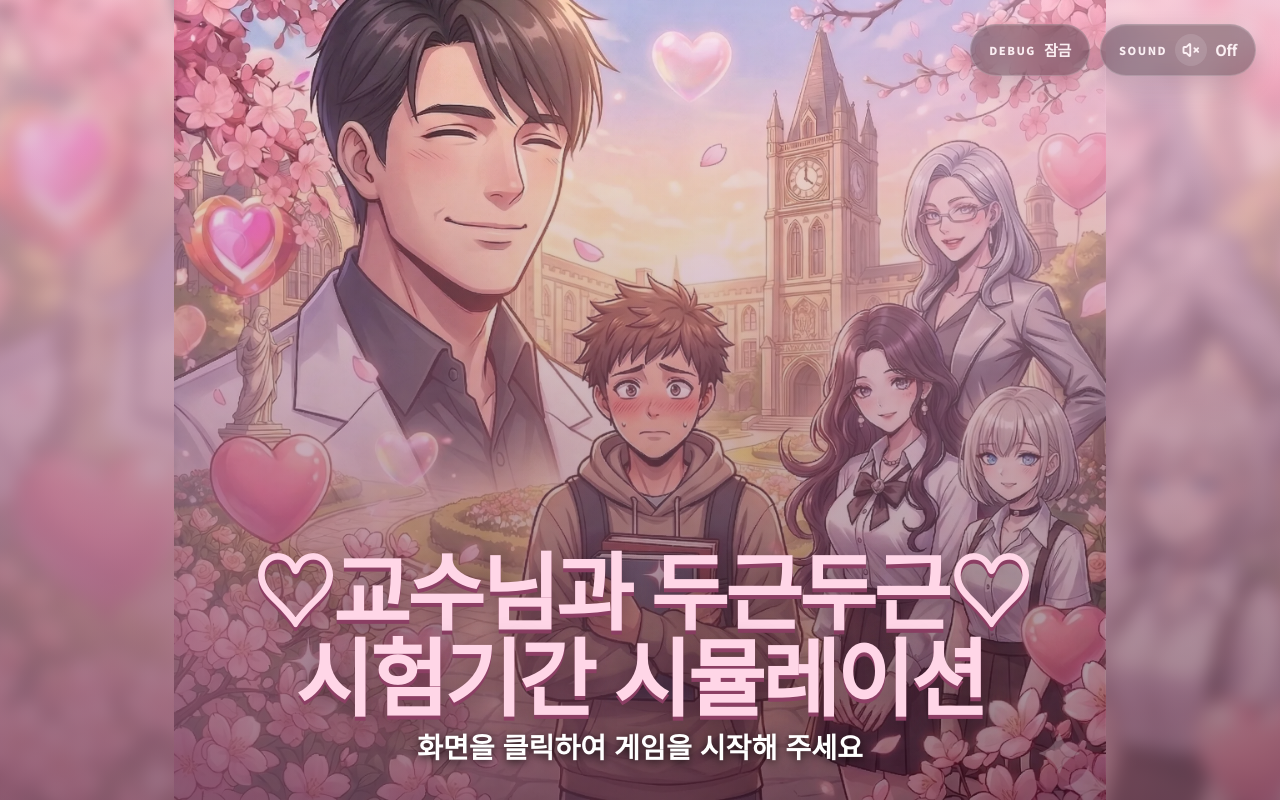
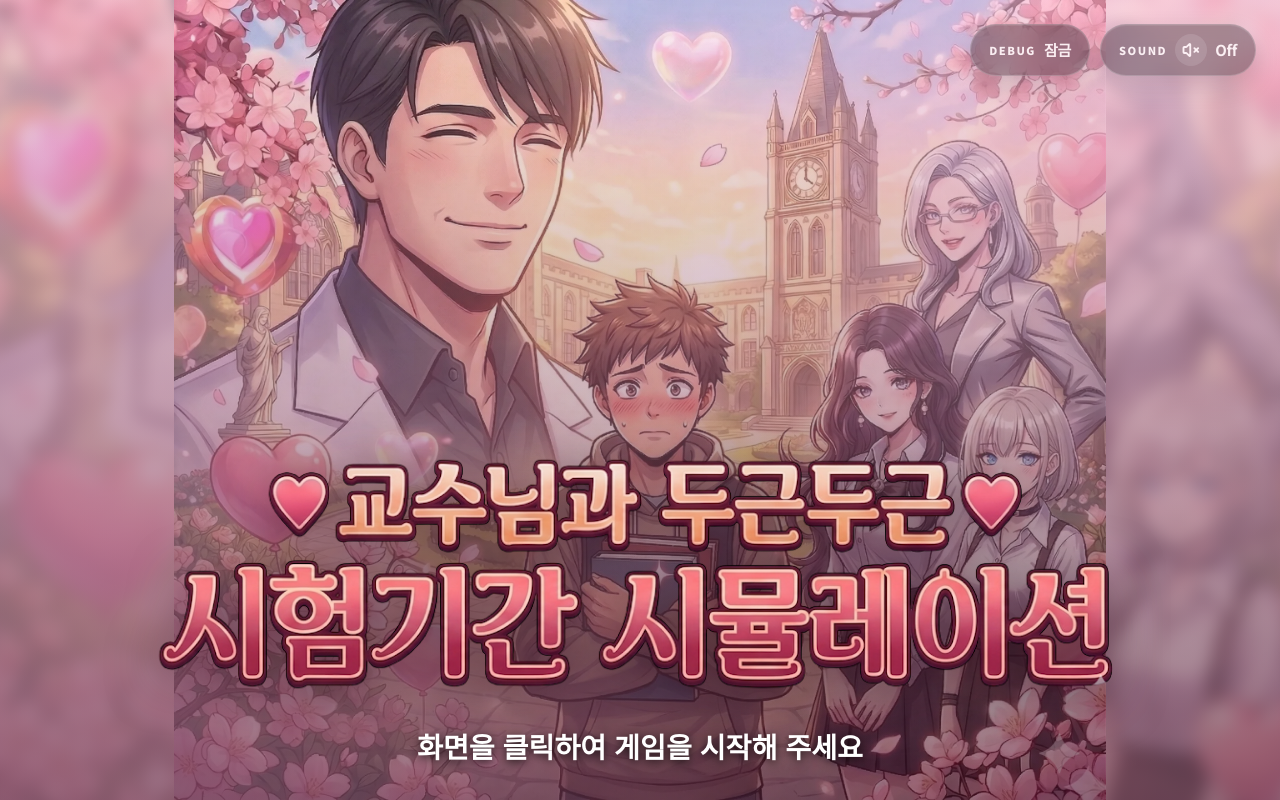
Before and after one commit to Melona0457/ssu-simulation, a Next.js app: page / in a window 1280 px wide. Built offline with nearby package versions, Linux system fonts and the light colour scheme.

Commit message:
제목 이미지 추가

```diff
--- a/src/app/page.tsx
+++ b/src/app/page.tsx
@@ -601,6 +601,8 @@ const initialProfessorState: ProfessorFormState = {
 
 const preGameBackgroundImageUrl = "/backgrounds/pre-game-bg.webp";
 const mainCoverImageUrl = "/backgrounds/screen1-cover.webp";
+const screen1TitleImageUrl = "/ui/title-logo.webp";
+const screen11CreditTitleImageUrl = "/ui/title-logo.webp";
 const DEBUG_PASSWORD = "ssulikelion";
 const debugEndingScoreMap: Record<EndingRank, number> = {
   ENDING_A_PLUS: 95,
@@ -1319,6 +1321,8 @@ export default function Home() {
 
   const [ending, setEnding] = useState<EndingState | null>(null);
   const [isCreditFinished, setIsCreditFinished] = useState(false);
+  const [isScreen1TitleImageErrored, setIsScreen1TitleImageErrored] = useState(false);
+  const [isScreen11TitleImageErrored, setIsScreen11TitleImageErrored] = useState(false);
   const [sessionExpressionSet, setSessionExpressionSet] = useState<
     SessionExpressionDefinition[]
   >(defaultExpressionSet);
@@ -2075,6 +2079,8 @@ export default function Home() {
     setStoryLog([]);
     setEnding(null);
     setIsCreditFinished(false);
+    setIsScreen1TitleImageErrored(false);
+    setIsScreen11TitleImageErrored(false);
     setSessionExpressionSet(defaultExpressionSet);
     setSessionSpriteCues(normalizeSpriteCueMap(defaultSpriteCues));
   }
@@ -2364,11 +2370,23 @@ export default function Home() {
           <div className="absolute inset-0 bg-[linear-gradient(180deg,rgba(248,208,227,0.08),rgba(64,20,42,0.52))]" />
 
           <div className="relative z-10 mx-auto w-full max-w-[1120px] px-2 text-center md:px-4">
-            <h1 className="text-[clamp(42px,6.6vw,110px)] font-black leading-[1.01] tracking-[-0.04em] text-[#ffd6e7] [text-shadow:_0_4px_0_#8c3f64,_0_9px_26px_rgba(38,10,24,0.5)]">
-              ♡교수님과 두근두근♡
-              <br />
-              시험기간 시뮬레이션
-            </h1>
+            {!isScreen1TitleImageErrored ? (
+              <>
+                {/* eslint-disable-next-line @next/next/no-img-element */}
+                <img
+                  src={screen1TitleImageUrl}
+                  alt="♡교수님과 두근두근♡ 시험기간 시뮬레이션"
+                  className="mx-auto h-auto w-full max-w-[980px] object-contain drop-shadow-[0_9px_26px_rgba(38,10,24,0.5)]"
+                  onError={() => setIsScreen1TitleImageErrored(true)}
+                />
+              </>
+            ) : (
+              <h1 className="text-[clamp(42px,6.6vw,110px)] font-black leading-[1.01] tracking-[-0.04em] text-[#ffd6e7] [text-shadow:_0_4px_0_#8c3f64,_0_9px_26px_rgba(38,10,24,0.5)]">
+                ♡교수님과 두근두근♡
+                <br />
+                시험기간 시뮬레이션
+              </h1>
+            )}
             <p className="screen1-touch-guide mt-4 text-[clamp(18px,2.2vw,34px)] font-bold leading-none text-white [text-shadow:_0_2px_10px_rgba(0,0,0,0.82)]">
               화면을 클릭하여 게임을 시작해 주세요
             </p>
@@ -3013,7 +3031,19 @@ export default function Home() {
               onAnimationEnd={() => setIsCreditFinished(true)}
             >
               <p className="text-[clamp(30px,7vw,48px)] font-semibold leading-snug">
-                두근두근 교수님과 시험기간 시뮬레이션
+                {!isScreen11TitleImageErrored ? (
+                  <>
+                    {/* eslint-disable-next-line @next/next/no-img-element */}
+                    <img
+                      src={screen11CreditTitleImageUrl}
+                      alt="두근두근 교수님과 시험기간 시뮬레이션"
+                      className="mx-auto h-auto w-full max-w-[700px] object-contain"
+                      onError={() => setIsScreen11TitleImageErrored(true)}
+                    />
+                  </>
+                ) : (
+                  "두근두근 교수님과 시험기간 시뮬레이션"
+                )}
               </p>
               <p className="mt-10 text-[clamp(28px,6.5vw,48px)] sm:mt-14">Credit</p>
               <p className="mt-8 text-[clamp(28px,6.5vw,48px)] sm:mt-12">숭멋사 14기</p>
```
Also changed, not shown: public/ui/title-logo.webp (added).
